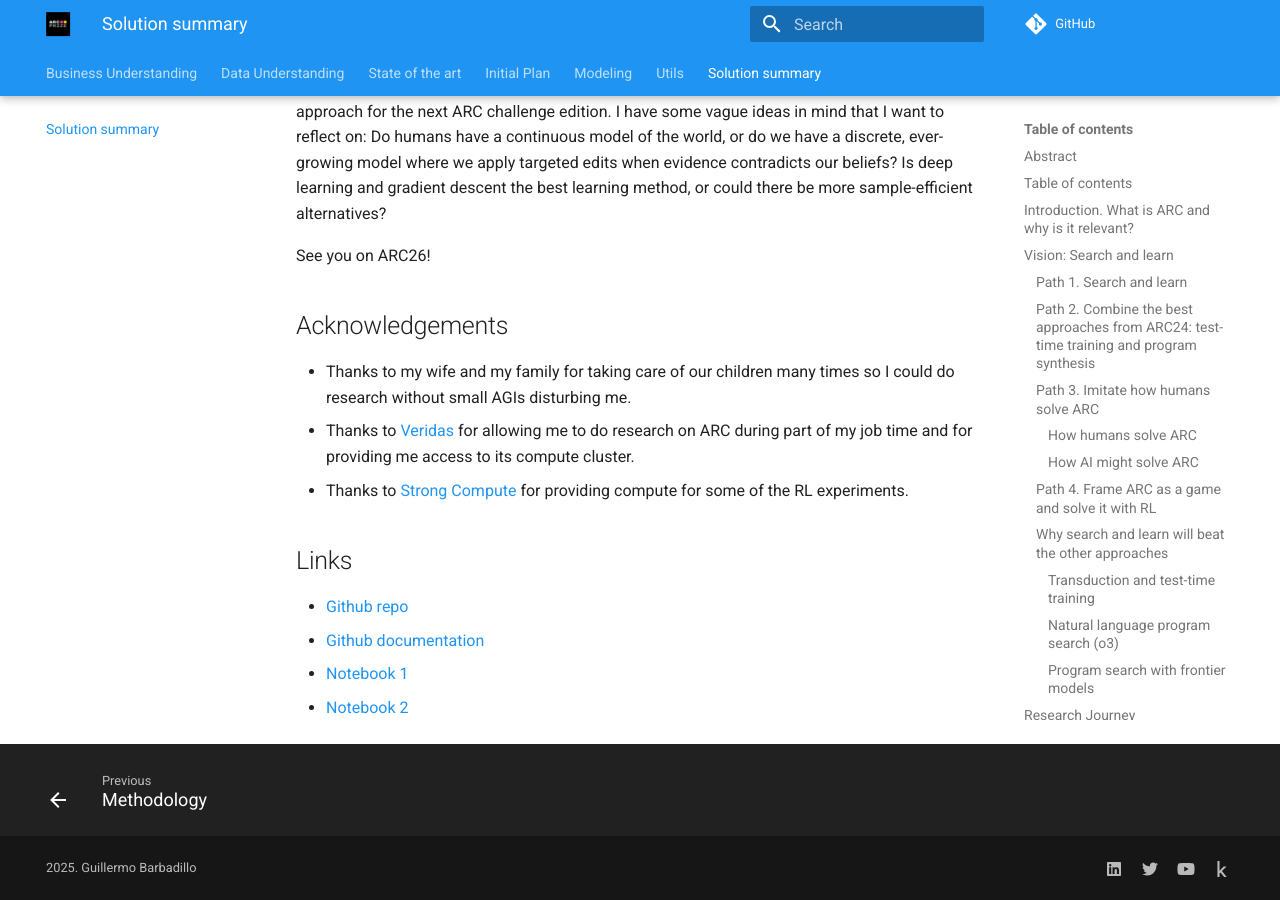
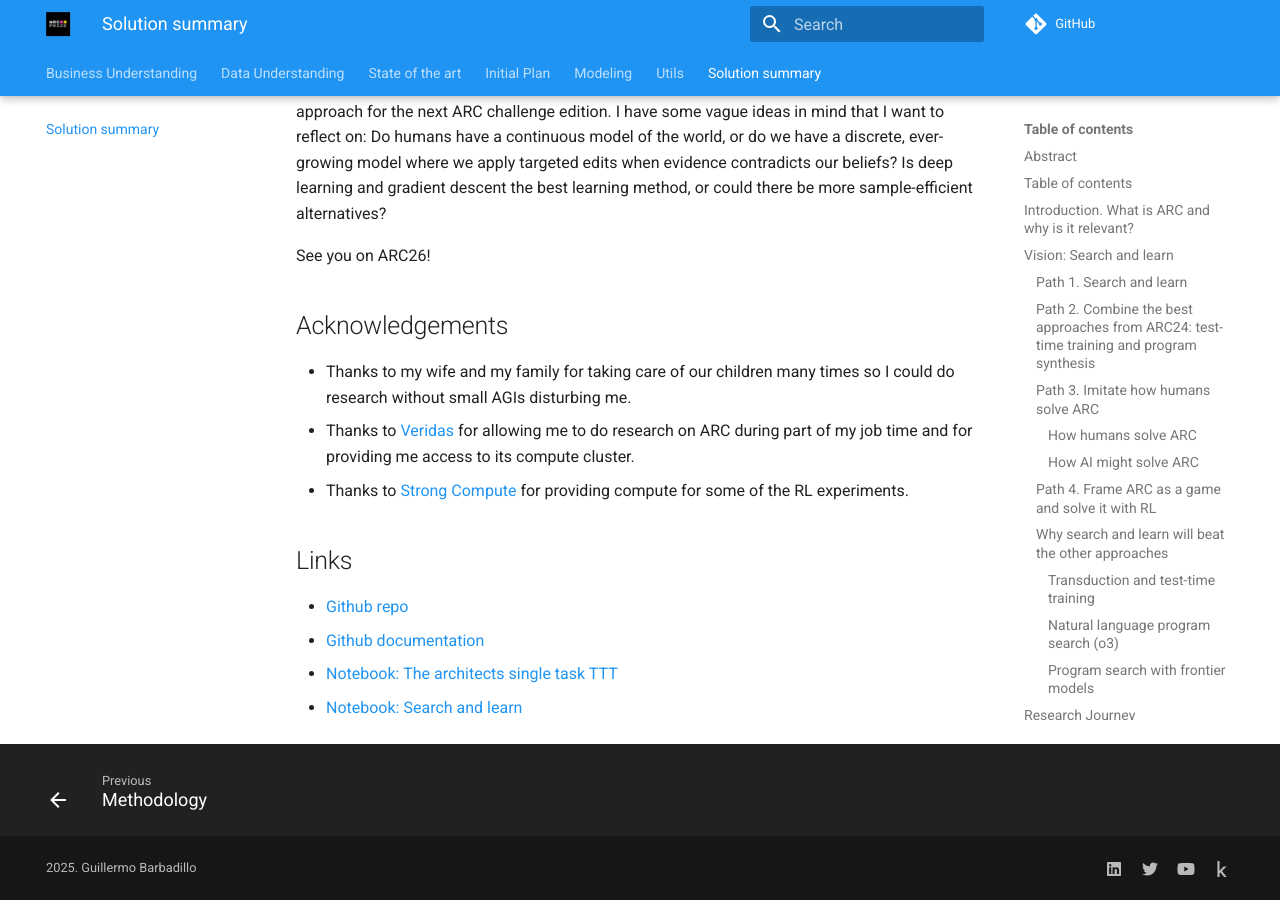
Before and after one commit to ironbar/arc25, an MkDocs documentation site: the page built from docs/05_Solution_Summary.md, in a window 1280 px wide and 900 px high, scrolled down 19302 px. Built offline with MkDocs 1.6.1 and Material for MkDocs 9.7.7, drawn with Linux system fonts in a browser that asks for light colours; comment, search, counter and statistics services are not loaded.

Commit message:
added notebook links

```diff
--- a/docs/05_Solution_Summary.md
+++ b/docs/05_Solution_Summary.md
@@ -665,5 +665,5 @@ See you on ARC26!
 
 - [Github repo](https://github.com/ironbar/arc25)
 - [Github documentation](https://ironbar.github.io/arc24/)
-- [Notebook 1]()
-- [Notebook 2]()
+- [Notebook: The architects single task TTT](https://www.kaggle.com/code/ironbar/the-architects-single-task-ttt)
+- [Notebook: Search and learn](https://www.kaggle.com/code/ironbar/search-and-learn)
```
